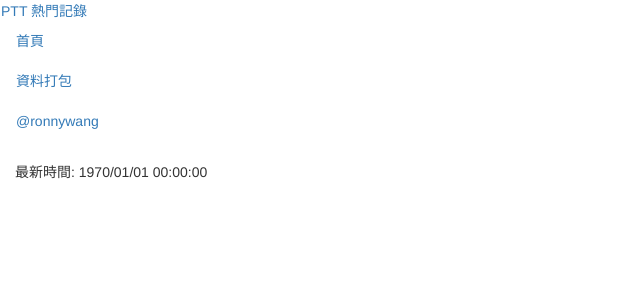
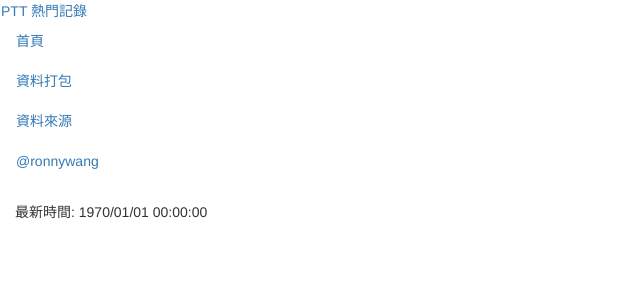
Before and after one commit to ronnywang/ptthot, a PHP site: template webdata/views/index/index.phtml in a window 1280 px wide. Shown: the top 300 px of the page, without its empty margins (0-640 px from the left). Run offline with PHP 8.4, Linux system fonts and the light colour scheme; the template is opened without the code that fills it, so the values that code supplies are empty; some libraries are stand-ins or nearby versions.

Commit message:
加上資料來源

```diff
--- a/webdata/views/common/header.phtml
+++ b/webdata/views/common/header.phtml
@@ -32,6 +32,9 @@ _gaq.push(['_trackPageview']);
             <a href="https://www.dropbox.com/sh/np9q3c0cyppx9r9/bpjzASHMiA" target="_blank">資料打包</a>
             </li>
             <li>
+            <a href="http://www.ptt.cc/hotboard" target="_blank">資料來源</a>
+            </li>
+            <li>
             <a href="http://ronnywang.pixnet.net/blog" target="_blank">@ronnywang</a>
             </li>
         </ul>
```
